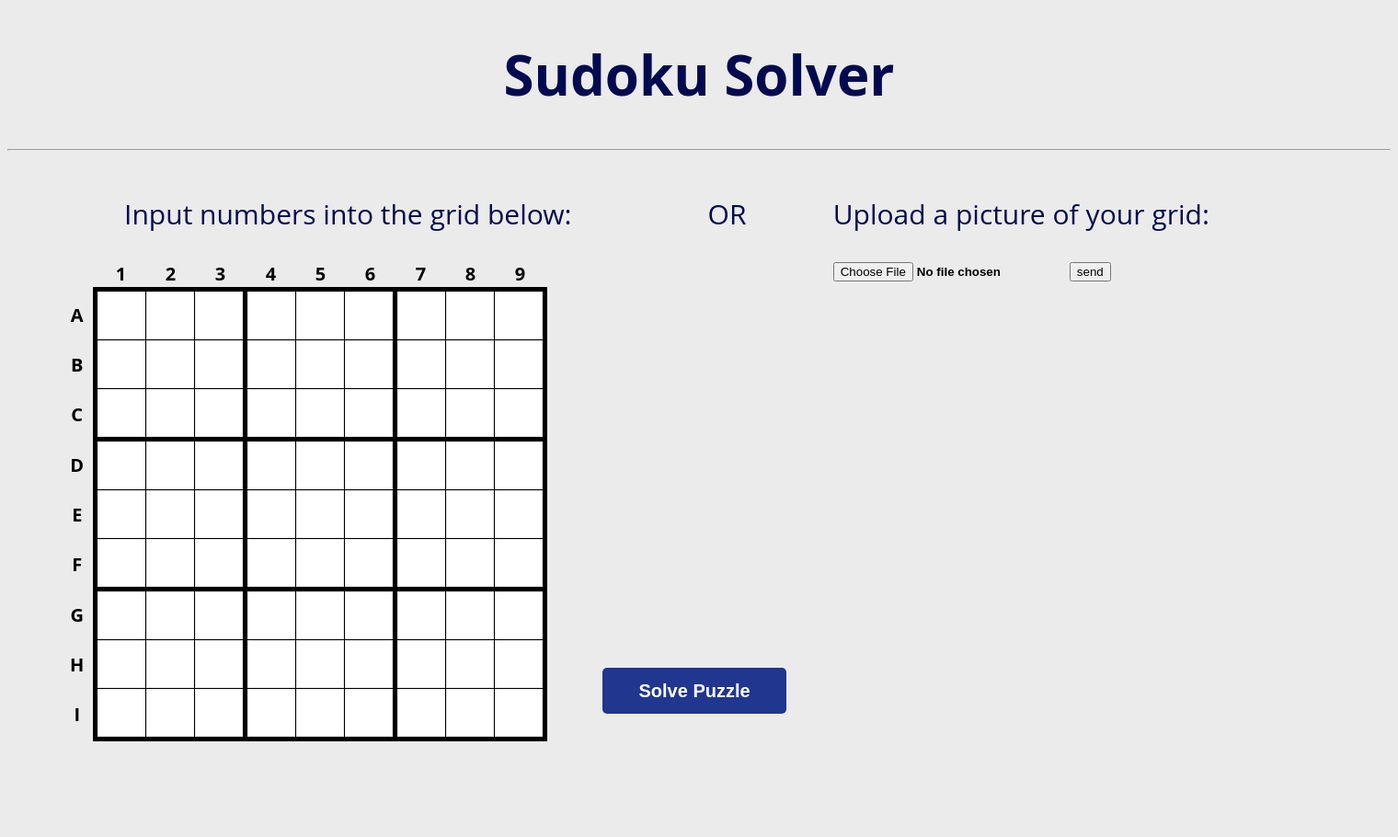
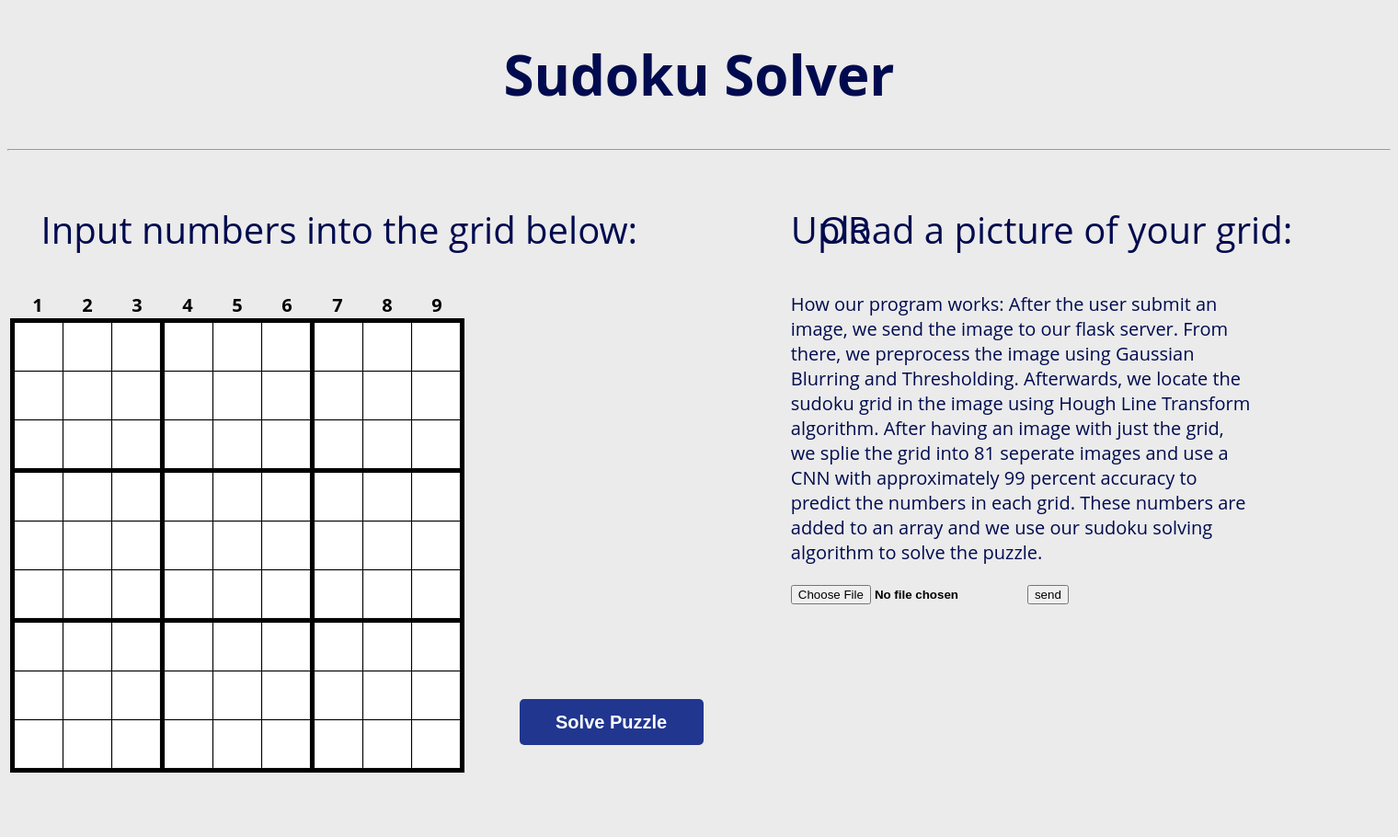
Before and after one commit to allenye66/Computer-Vision-Sudoku-Solver, a Flask app: page / in a window 1520 px wide. Shown: the whole page at 92% size. Before the commit the page ends 806 px from the top, so only its background shows below. Run offline with Flask 2, Linux system fonts and the light colour scheme.

Commit message:
added explanation for image upload

```diff
--- a/deepPredict.py
+++ b/deepPredict.py
@@ -58,7 +58,7 @@ def blankSpot(blank):
 			#for k in range(2):
 			s.add(blank[i + 10][j + 10])
 			#print((i + 10), ",", (j+10), ": ", blank[i + 10][j+10])
-	print(s)
+	#print(s)
 	if len(s) == 1:
 		return True
 	else:
@@ -84,7 +84,7 @@ def CNN_predict_grid(image_grid):
 	#print(len(grid))
 	#print(grid)
 	return grid
-'''
+
 if __name__ == '__main__':
 	#img = cv2.imread('/Users/allen/Desktop/download.png')
 	img = cv2.imread('/Users/allen/Desktop/download.png',cv2.IMREAD_GRAYSCALE)
@@ -94,4 +94,3 @@ if __name__ == '__main__':
 	#img = cv2.imread("/Users/allen/Desktop/three.png")
 	#img = cv2.resize(img, (28, 28))
 	#print(blankSpot(img))
-'''
--- a/static/index.css
+++ b/static/index.css
@@ -2,6 +2,12 @@ html{
     font-family: 'Open Sans';
     background-color: #EBEBEB;
 
+}
+#explanation{
+    font-size: 20px;
+    width:500px;
+    text-align: left;
+    word-wrap: break-word;
 }
 #title{
     font-size: 60px;
@@ -22,7 +28,7 @@ html{
     right: 100px;
 }
 #para{
-    font-size: 30px;
+    font-size: 40px;
     color: #000B4F;
 }
 
--- a/templates/index.html
+++ b/templates/index.html
@@ -157,6 +157,7 @@
        <div class = "uploadPic">
          <div id = "para">
          <p>Upload a picture of your grid: </p>
+         <p id = "explanation">How our program works: After the user submit an image, we send the image to our flask server. From there, we preprocess the image using Gaussian Blurring and Thresholding. Afterwards, we locate the sudoku grid in the image using Hough Line Transform algorithm. After having an image with just the grid, we splie the grid into 81 seperate images and use a CNN with approximately 99 percent accuracy to predict the numbers in each grid. These numbers are added to an array and we use our sudoku solving algorithm to solve the puzzle. </p>
       </div>
        <form id="upload-form" action="{{ url_for('upload') }}" method="POST" enctype="multipart/form-data">
 <!--                    <label for="filebutton" class="filebuttontext">Choose File</label>-->
```
Also changed, not shown: 1 other file.
